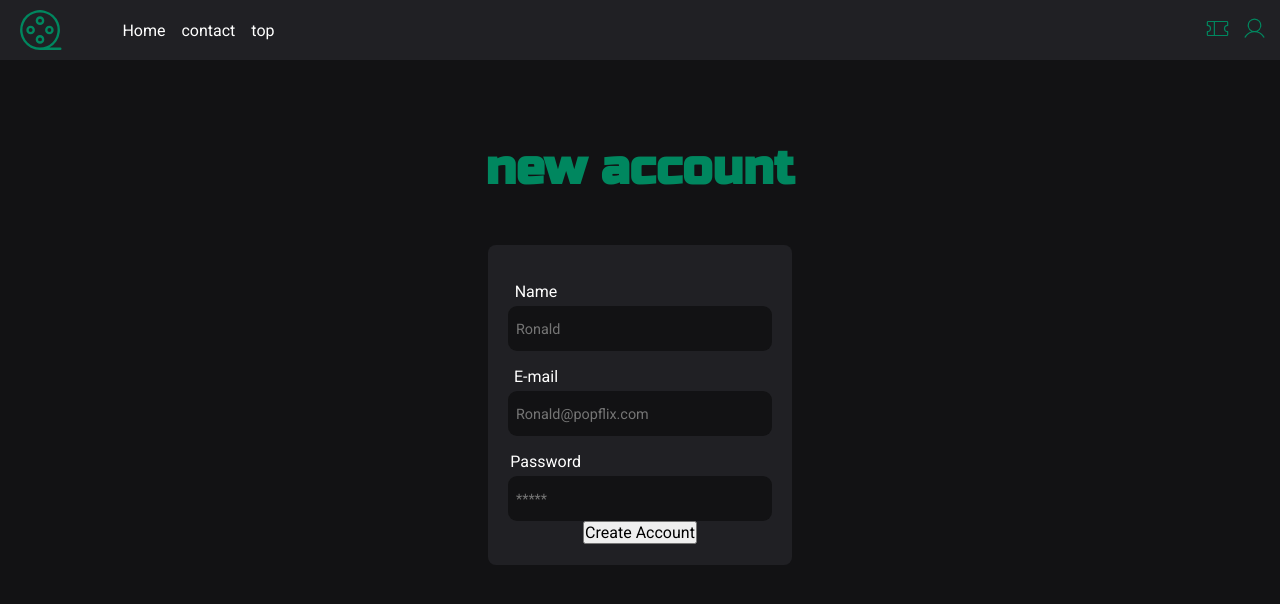
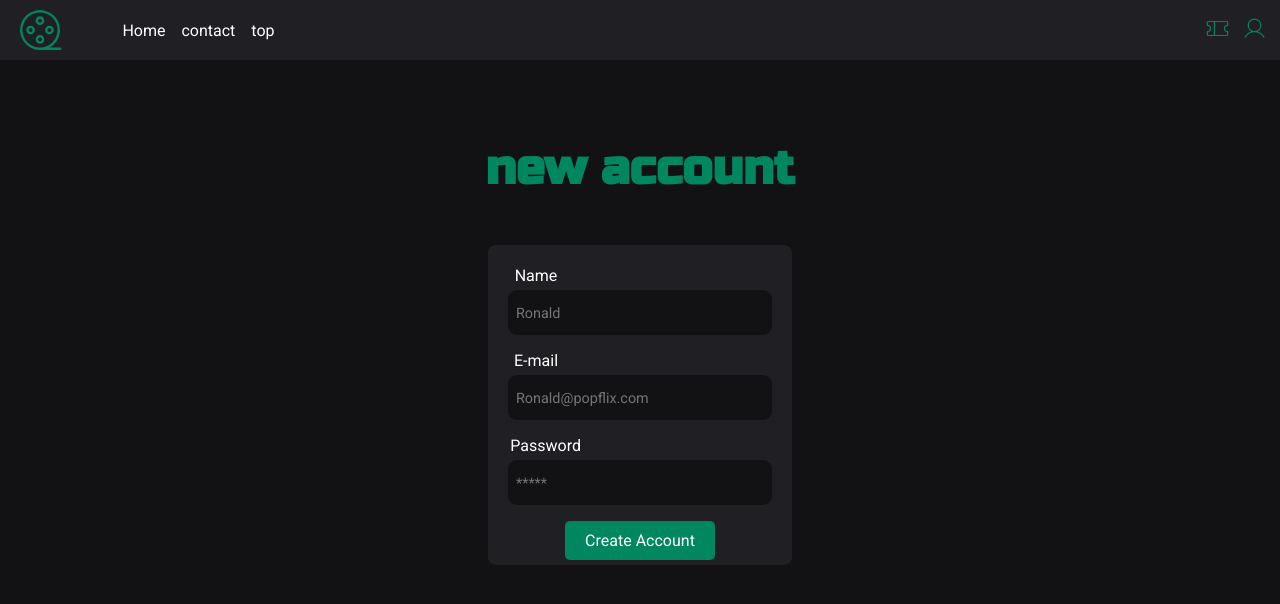
Before and after one commit to Deziderioo/CINEMA-PROJECT, a React (Vite) app: page /newaccount in a window 1280 px wide. Shown: the top 604 px of the page. Built offline with nearby package versions, Linux system fonts and the light colour scheme.

Commit message:
css arrumado

```diff
--- a/src/Login.jsx
+++ b/src/Login.jsx
@@ -62,7 +62,7 @@ export function Login() {
             onChange={(e) => setPassword(e.target.value)}
           />
         </div>
-        <div className='buttonlogin'>
+        <div className={style.buttonlogin}>
           <button type="submit">Login</button>
           <button type="button" onClick={handleCreateAccount}>Create Account</button>
         </div>
--- a/src/Login.module.css
+++ b/src/Login.module.css
@@ -62,6 +62,7 @@
   }
 
  .buttonlogin button{
+    align-items: center;
     padding: 10px 20px;
     background-color: var(--green-500);
     color: white;
@@ -69,6 +70,7 @@
     cursor: pointer;
     margin-top: 1rem;
     border-radius: 5px;
+    gap: 5px;
   }
 
   button:hover {
--- a/src/NewAccount.jsx
+++ b/src/NewAccount.jsx
@@ -62,7 +62,9 @@ export function NewAccount() {
             onChange={(e) => setPassword(e.target.value)}
           />
         </div>
-        <button type="submit">Create Account</button>
+        <div className={style.buttonclogin}>
+          <button type="submit">Create Account</button>
+        </div>
       </form>
     </div>
   );
--- a/src/NewAccount.module.css
+++ b/src/NewAccount.module.css
@@ -65,3 +65,19 @@ input{
   padding-bottom: 5px;
   padding-right: 11.8rem;
 }
+
+.buttonclogin button{
+  align-items: center;
+  padding: 10px 20px;
+  background-color: var(--green-500);
+  color: white;
+  border: none;
+  cursor: pointer;
+  margin-top: 1rem;
+  border-radius: 5px;
+  gap: 5px;
+}
+
+button:hover {
+  background-color: var(--green-700);
+}
```
